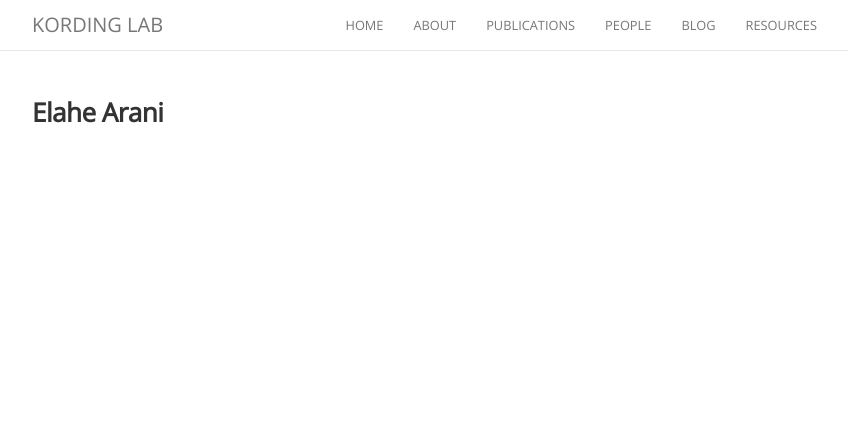
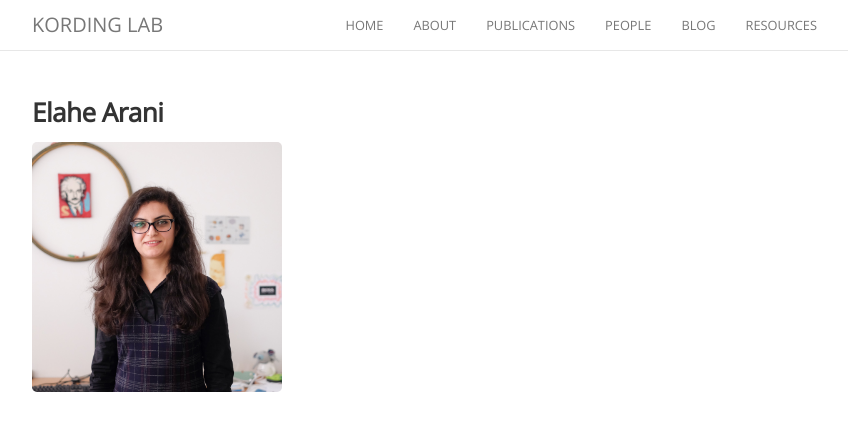
Before and after one commit to KordingLab/KordingLab.github.io, a Jekyll site: the page built from _people/elahe_arani.md, in a window 1280 px wide. Shown: the top 431 px of the page, without its empty margins (223-1071 px from the left). Built offline with Jekyll 4.4.1, drawn with Linux system fonts in a browser that asks for light colours; nearby versions of some CDN libraries; comment, search, counter and statistics services are not loaded.

Commit message:
Add Elahe to the page

```diff
--- a/_people/elahe_arani.md
+++ b/_people/elahe_arani.md
@@ -1,6 +1,8 @@
 ---
 name: Elahe Arani
 position: visiting
-avatar:
+avatar: elahe.jpg
 joined: 2016
 ---
+
+<img width="250" src="{{site.baseurl}}/images/people/{{page.avatar}}">
```
Also changed, not shown: images/people/elahe.jpg (added).
